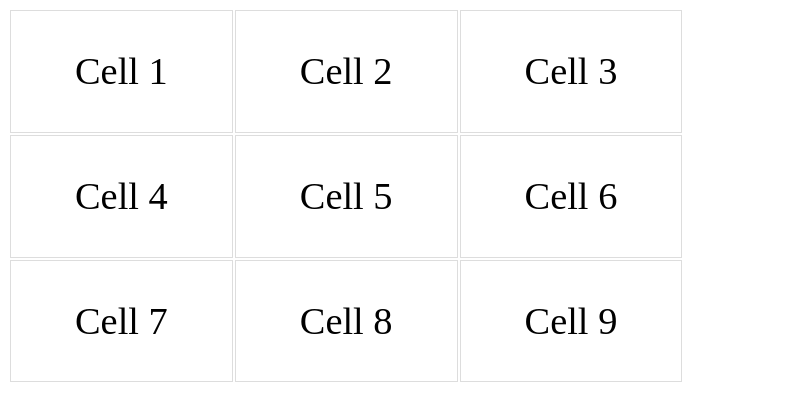
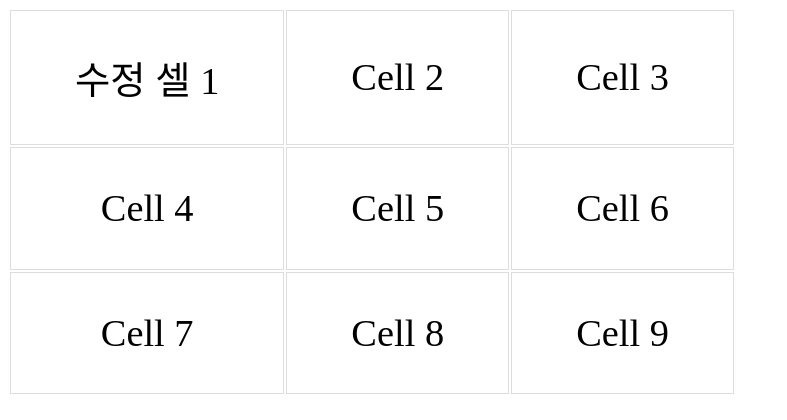
Before and after one commit to taehun2123/js-practice, a plain HTML site: page index.html in a window 1280 px wide. Shown: the whole page, without its empty margins (0-787 px from the left). Drawn offline with Linux system fonts and the light colour scheme.

Commit message:
1번셀 이름 변경

```diff
--- a/index.html
+++ b/index.html
@@ -10,7 +10,7 @@
 <body>
   <table>
     <tr>
-      <td onclick="changeX(this)">Cell 1</td>
+      <td onclick="changeX(this)">수정 셀 1</td>
       <td onclick="changeX(this)">Cell 2</td>
       <td onclick="changeX(this)">Cell 3</td>
     </tr>
```
